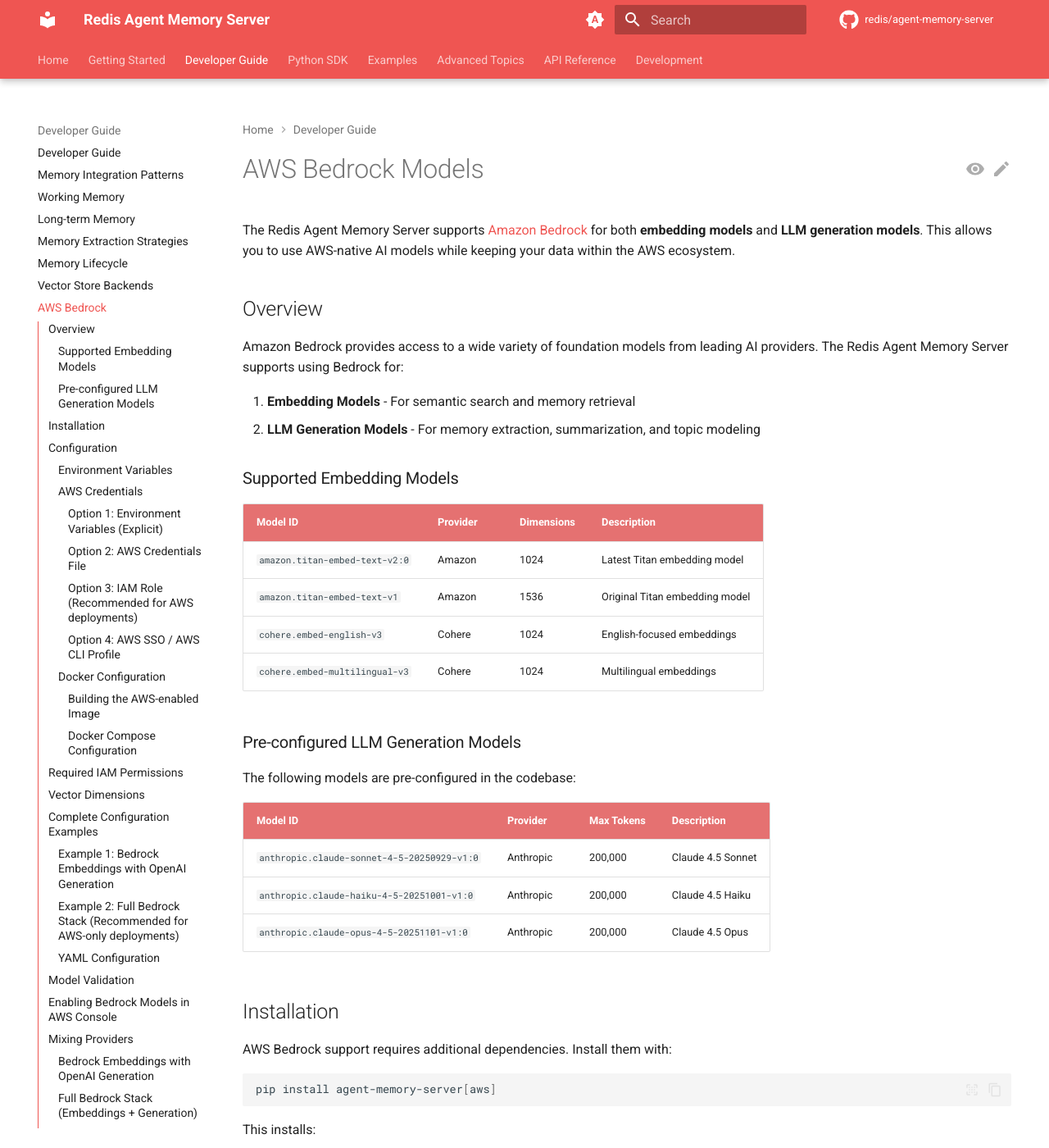
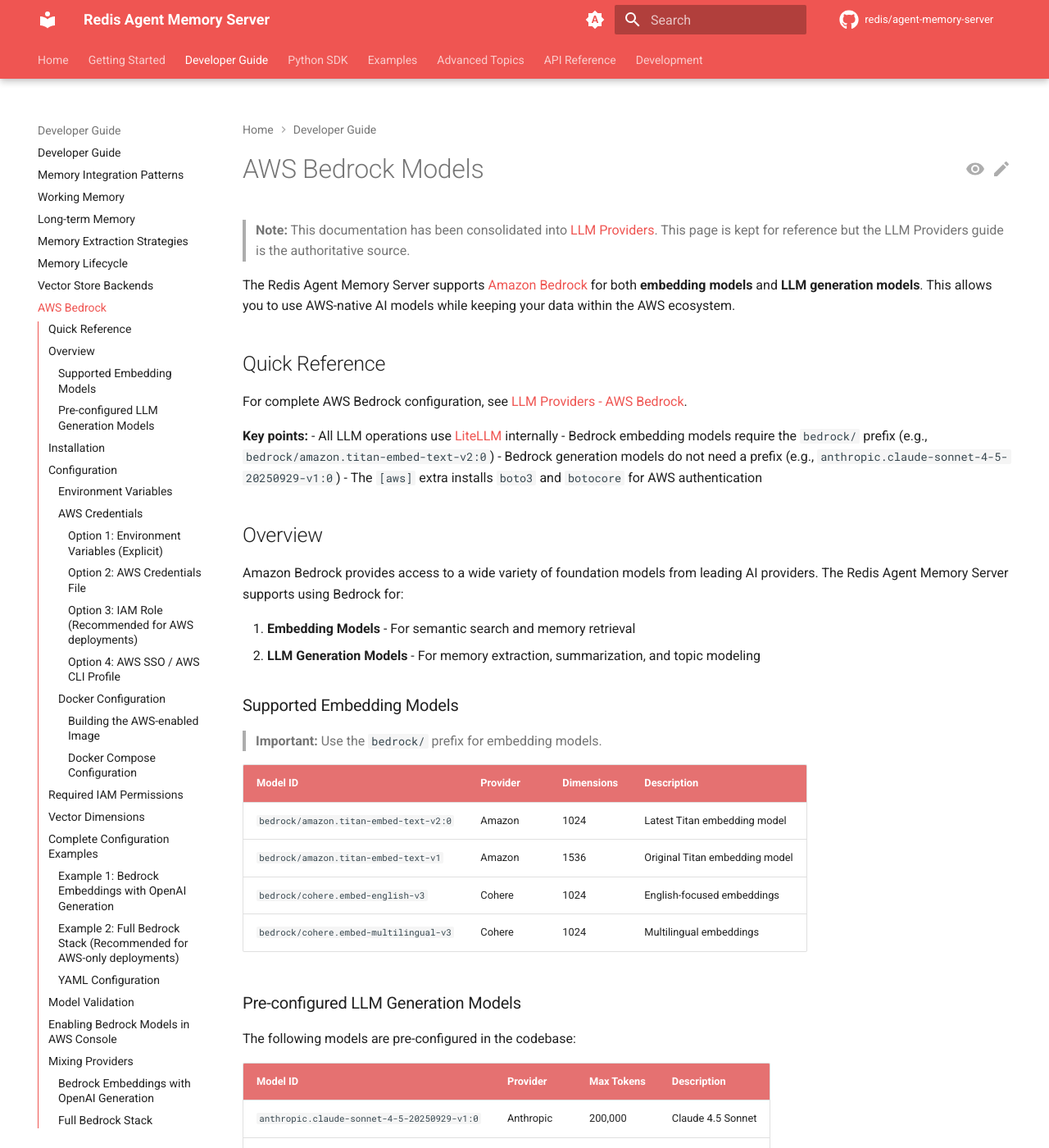
Before and after one commit to redis/agent-memory-server, an MkDocs documentation site: the page built from docs/aws-bedrock.md, in a window 1280 px wide and 1400 px high. Shown: the whole window at 82% size. Built offline with MkDocs 1.6.1 and Material for MkDocs 9.7.7, drawn with Linux system fonts in a browser that asks for light colours; comment, search, counter and statistics services are not loaded; the version menu is left out; some of the changed text lies outside the part shown.

Commit message:
docs(aws-bedrock): add deprecation notice and fix env variables.

````diff
--- a/docs/aws-bedrock.md
+++ b/docs/aws-bedrock.md
@@ -1,6 +1,19 @@
 # AWS Bedrock Models
 
+> **Note:** This documentation has been consolidated into [LLM Providers](llm-providers.md#aws-bedrock).
+> This page is kept for reference but the LLM Providers guide is the authoritative source.
+
 The Redis Agent Memory Server supports [Amazon Bedrock](https://aws.amazon.com/bedrock/) for both **embedding models** and **LLM generation models**. This allows you to use AWS-native AI models while keeping your data within the AWS ecosystem.
+
+## Quick Reference
+
+For complete AWS Bedrock configuration, see [LLM Providers - AWS Bedrock](llm-providers.md#aws-bedrock).
+
+**Key points:**
+- All LLM operations use [LiteLLM](https://docs.litellm.ai/) internally
+- Bedrock embedding models require the `bedrock/` prefix (e.g., `bedrock/amazon.titan-embed-text-v2:0`)
+- Bedrock generation models do not need a prefix (e.g., `anthropic.claude-sonnet-4-5-20250929-v1:0`)
+- The `[aws]` extra installs `boto3` and `botocore` for AWS authentication
 
 ## Overview
 
@@ -11,12 +24,14 @@
 
 ### Supported Embedding Models
 
+> **Important:** Use the `bedrock/` prefix for embedding models.
+
 | Model ID | Provider | Dimensions | Description |
 |----------|----------|------------|-------------|
-| `amazon.titan-embed-text-v2:0` | Amazon | 1024 | Latest Titan embedding model |
-| `amazon.titan-embed-text-v1` | Amazon | 1536 | Original Titan embedding model |
-| `cohere.embed-english-v3` | Cohere | 1024 | English-focused embeddings |
-| `cohere.embed-multilingual-v3` | Cohere | 1024 | Multilingual embeddings |
+| `bedrock/amazon.titan-embed-text-v2:0` | Amazon | 1024 | Latest Titan embedding model |
+| `bedrock/amazon.titan-embed-text-v1` | Amazon | 1536 | Original Titan embedding model |
+| `bedrock/cohere.embed-english-v3` | Cohere | 1024 | English-focused embeddings |
+| `bedrock/cohere.embed-multilingual-v3` | Cohere | 1024 | Multilingual embeddings |
 
 ### Pre-configured LLM Generation Models
 
@@ -50,16 +64,14 @@
 
 ```bash
 # Required: AWS region where Bedrock is available
-REGION_NAME=us-east-1
+AWS_REGION_NAME=us-east-1
 
-# For Bedrock Embedding Models
-EMBEDDING_MODEL=amazon.titan-embed-text-v2:0
+# For Bedrock Embedding Models (note: bedrock/ prefix required)
+EMBEDDING_MODEL=bedrock/amazon.titan-embed-text-v2:0
 
-# For Bedrock LLM Generation Models (optional)
+# For Bedrock LLM Generation Models (no prefix needed)
 GENERATION_MODEL=anthropic.claude-sonnet-4-5-20250929-v1:0
 FAST_MODEL=anthropic.claude-haiku-4-5-20251001-v1:0
-SLOW_MODEL=anthropic.claude-sonnet-4-5-20250929-v1:0
-TOPIC_MODEL=anthropic.claude-haiku-4-5-20251001-v1:0
 
 # AWS Credentials (choose one method below)
 ```
@@ -137,11 +149,11 @@
 # Docker build target
 DOCKER_TARGET=aws
 
-# Embedding model
-EMBEDDING_MODEL=amazon.titan-embed-text-v2:0
+# Embedding model (note: bedrock/ prefix required)
+EMBEDDING_MODEL=bedrock/amazon.titan-embed-text-v2:0
 
 # AWS credentials
-REGION_NAME=us-east-1
+AWS_REGION_NAME=us-east-1
 AWS_ACCESS_KEY_ID=your-access-key-id
 AWS_SECRET_ACCESS_KEY=your-secret-access-key
 AWS_SESSION_TOKEN=your-session-token  # Optional
@@ -212,11 +224,11 @@
 ### Example 1: Bedrock Embeddings with OpenAI Generation
 
 ```bash
-# Embedding model (Bedrock)
-EMBEDDING_MODEL=amazon.titan-embed-text-v2:0
+# Embedding model (Bedrock - note: bedrock/ prefix required)
+EMBEDDING_MODEL=bedrock/amazon.titan-embed-text-v2:0
 
 # AWS Configuration
-REGION_NAME=us-east-1
+AWS_REGION_NAME=us-east-1
 AWS_ACCESS_KEY_ID=your-access-key-id
 AWS_SECRET_ACCESS_KEY=your-secret-access-key
 
@@ -235,15 +247,15 @@
 
 ```bash
 # AWS Configuration
-REGION_NAME=us-east-1
+AWS_REGION_NAME=us-east-1
 AWS_ACCESS_KEY_ID=your-access-key-id
 AWS_SECRET_ACCESS_KEY=your-secret-access-key
 
-# Embedding model (Bedrock Titan)
-EMBEDDING_MODEL=amazon.titan-embed-text-v2:0
+# Embedding model (Bedrock Titan - note: bedrock/ prefix required)
+EMBEDDING_MODEL=bedrock/amazon.titan-embed-text-v2:0
 REDISVL_VECTOR_DIMENSIONS=1024
 
-# Generation models (Bedrock Claude)
+# Generation models (Bedrock Claude - no prefix needed)
 GENERATION_MODEL=anthropic.claude-sonnet-4-5-20250929-v1:0
 FAST_MODEL=anthropic.claude-haiku-4-5-20251001-v1:0
 SLOW_MODEL=anthropic.claude-sonnet-4-5-20250929-v1:0
@@ -298,9 +310,9 @@
 ### Bedrock Embeddings with OpenAI Generation
 
 ```bash
-# Embeddings via Bedrock
-EMBEDDING_MODEL=amazon.titan-embed-text-v2:0
-REGION_NAME=us-east-1
+# Embeddings via Bedrock (note: bedrock/ prefix required)
+EMBEDDING_MODEL=bedrock/amazon.titan-embed-text-v2:0
+AWS_REGION_NAME=us-east-1
 
 # Generation via OpenAI
 GENERATION_MODEL=gpt-4o
@@ -311,17 +323,15 @@
 
 ```bash
 # All AWS - keep everything within your AWS environment
-REGION_NAME=us-east-1
+AWS_REGION_NAME=us-east-1
 
-# Embeddings via Bedrock
-EMBEDDING_MODEL=amazon.titan-embed-text-v2:0
+# Embeddings via Bedrock (note: bedrock/ prefix required)
+EMBEDDING_MODEL=bedrock/amazon.titan-embed-text-v2:0
 REDISVL_VECTOR_DIMENSIONS=1024
 
-# Generation via Bedrock Claude
+# Generation via Bedrock Claude (no prefix needed)
 GENERATION_MODEL=anthropic.claude-sonnet-4-5-20250929-v1:0
 FAST_MODEL=anthropic.claude-haiku-4-5-20251001-v1:0
-SLOW_MODEL=anthropic.claude-sonnet-4-5-20250929-v1:0
-TOPIC_MODEL=anthropic.claude-haiku-4-5-20251001-v1:0
 ```
 
 ### OpenAI Embeddings with Bedrock Generation
@@ -332,7 +342,7 @@
 OPENAI_API_KEY=your-openai-key
 
 # Generation via Bedrock
-REGION_NAME=us-east-1
+AWS_REGION_NAME=us-east-1
 GENERATION_MODEL=anthropic.claude-sonnet-4-5-20250929-v1:0
 ```
 
@@ -351,12 +361,12 @@
 pip install agent-memory-server[aws]
 ```
 
-### "Missing environment variable 'REGION_NAME'"
+### "Missing environment variable 'AWS_REGION_NAME'"
 
 Set the AWS region:
 
 ```bash
-export REGION_NAME=us-east-1
+export AWS_REGION_NAME=us-east-1
 ```
 
 ### "Bedrock embedding model not found"
@@ -393,7 +403,9 @@
 
 **Model IDs**: Ensure you're using the Bedrock-specific model IDs (e.g., `anthropic.claude-sonnet-4-5-20250929-v1:0`) not the direct provider API model IDs.
 
-**Converse API**: The implementation uses `ChatBedrockConverse` from `langchain-aws`, which provides a unified interface for all Bedrock models via the Converse API. Model-specific formatting is handled automatically.
+**Embedding Model Prefix**: Bedrock embedding models require the `bedrock/` prefix (e.g., `bedrock/amazon.titan-embed-text-v2:0`). Unprefixed names will work but emit a deprecation warning.
+
+**LiteLLM Backend**: All Bedrock operations use [LiteLLM](https://docs.litellm.ai/) internally, which provides a unified interface for all Bedrock models. Model-specific formatting is handled automatically.
 
 ## Performance Considerations
 
@@ -404,6 +416,8 @@
 
 ## Related Documentation
 
+- [LLM Providers](llm-providers.md) - Comprehensive LLM provider guide (recommended)
+- [Embedding Providers](embedding-providers.md) - Embedding model configuration
 - [Configuration](configuration.md) - Full configuration reference
 - [Vector Store Backends](vector-store-backends.md) - Custom vector store setup
 - [Getting Started](getting-started.md) - Initial setup guide
````
Also changed, not shown: other parts of docs/aws-bedrock.md (+0 -1 lines).
